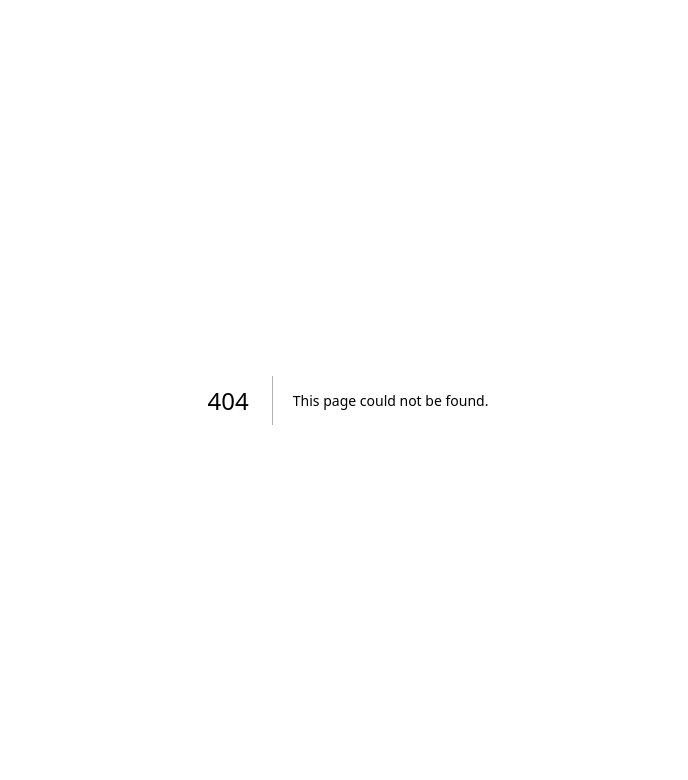
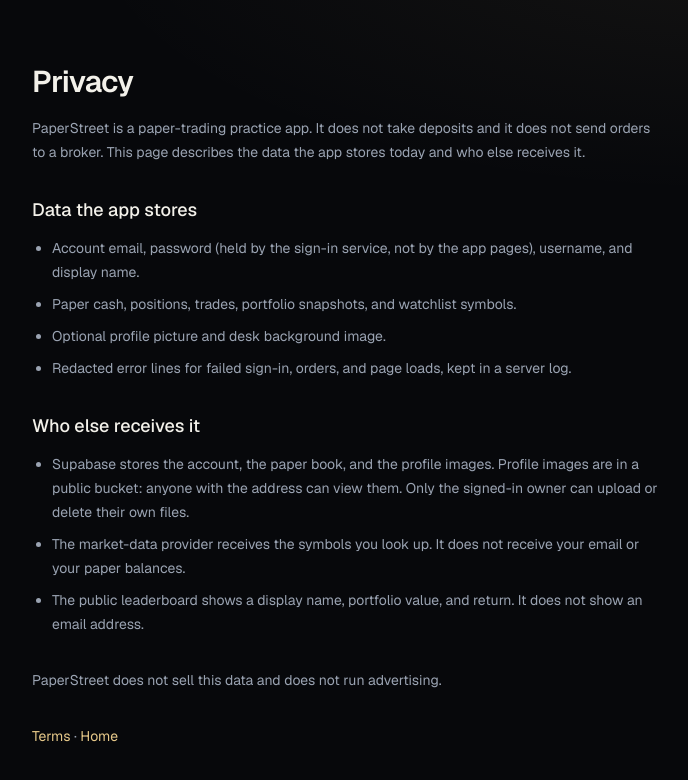
Before and after one commit to chance1473/paperstreet, a Next.js app: page /privacy in a window 1280 px wide. Before the commit this address had no page. Shown: the top 780 px of the page, without its empty margins (292-980 px from the left). Built offline with nearby package versions, Linux system fonts and the light colour scheme.

Commit message:
Publish a privacy policy and terms that name the data the app stores and shares.
Passo-Board-Task: plan::178::readiness-requirement-privacy_terms

```diff
--- a/src/app/page.tsx
+++ b/src/app/page.tsx
@@ -147,7 +147,11 @@ export default function HomePage() {
       <footer className="border-t border-white/8">
         <div className="mx-auto flex max-w-6xl flex-col gap-3 px-5 py-6 text-xs text-muted-foreground sm:flex-row sm:items-center sm:justify-between">
           <span>PaperStreet</span>
-          <span>Paper trading only. No real-money deposits or brokerage orders.</span>
+          <span className="flex flex-wrap gap-x-4 gap-y-1">
+            <span>Paper trading only. No real-money deposits or brokerage orders.</span>
+            <Link href="/privacy" className="underline-offset-4 hover:underline">Privacy</Link>
+            <Link href="/terms" className="underline-offset-4 hover:underline">Terms</Link>
+          </span>
         </div>
       </footer>
     </main>
--- /dev/null
+++ b/src/app/privacy/page.tsx
@@ -0,0 +1,35 @@
+import type { Metadata } from "next";
+import Link from "next/link";
+
+export const metadata: Metadata = { title: "Privacy · PaperStreet" };
+
+export default function PrivacyPage() {
+  return (
+    <main className="mx-auto max-w-2xl px-5 py-16 text-sm leading-6 text-muted-foreground">
+      <h1 className="text-3xl font-semibold tracking-tight text-foreground">Privacy</h1>
+      <p className="mt-4">
+        PaperStreet is a paper-trading practice app. It does not take deposits and it does not send orders to a broker.
+        This page describes the data the app stores today and who else receives it.
+      </p>
+      <h2 className="mt-8 text-lg font-medium text-foreground">Data the app stores</h2>
+      <ul className="mt-3 list-disc space-y-2 pl-5">
+        <li>Account email, password (held by the sign-in service, not by the app pages), username, and display name.</li>
+        <li>Paper cash, positions, trades, portfolio snapshots, and watchlist symbols.</li>
+        <li>Optional profile picture and desk background image.</li>
+        <li>Redacted error lines for failed sign-in, orders, and page loads, kept in a server log.</li>
+      </ul>
+      <h2 className="mt-8 text-lg font-medium text-foreground">Who else receives it</h2>
+      <ul className="mt-3 list-disc space-y-2 pl-5">
+        <li>Supabase stores the account, the paper book, and the profile images. Profile images are in a public bucket: anyone with the address can view them. Only the signed-in owner can upload or delete their own files.</li>
+        <li>The market-data provider receives the symbols you look up. It does not receive your email or your paper balances.</li>
+        <li>The public leaderboard shows a display name, portfolio value, and return. It does not show an email address.</li>
+      </ul>
+      <p className="mt-8">PaperStreet does not sell this data and does not run advertising.</p>
+      <p className="mt-8">
+        <Link href="/terms" className="text-[#e7c98a] underline-offset-4 hover:underline">Terms</Link>
+        {" · "}
+        <Link href="/" className="text-[#e7c98a] underline-offset-4 hover:underline">Home</Link>
+      </p>
+    </main>
+  );
+}
--- /dev/null
+++ b/src/app/terms/page.tsx
@@ -0,0 +1,27 @@
+import type { Metadata } from "next";
+import Link from "next/link";
+
+export const metadata: Metadata = { title: "Terms · PaperStreet" };
+
+export default function TermsPage() {
+  return (
+    <main className="mx-auto max-w-2xl px-5 py-16 text-sm leading-6 text-muted-foreground">
+      <h1 className="text-3xl font-semibold tracking-tight text-foreground">Terms</h1>
+      <p className="mt-4">
+        PaperStreet lets you practice with simulated cash and live or fallback market prices. Using the app means you accept the limits below.
+      </p>
+      <ul className="mt-6 list-disc space-y-2 pl-5">
+        <li>Balances, fills, and the leaderboard are simulated. They are not a brokerage account and not a promise of any market result.</li>
+        <li>Nothing in the app is investment, tax, or legal advice.</li>
+        <li>Prices can be delayed, missing, or from a public fallback. A paper fill uses the server price at the time of the order, not the number shown in the browser.</li>
+        <li>You may not use the app to move real money. There is no deposit, withdrawal, or broker order.</li>
+        <li>Account data is stored as the privacy page describes, including email, the paper book, and optional profile images shared with the database host and, for symbol lookups only, the market-data provider.</li>
+      </ul>
+      <p className="mt-8">
+        <Link href="/privacy" className="text-[#e7c98a] underline-offset-4 hover:underline">Privacy</Link>
+        {" · "}
+        <Link href="/" className="text-[#e7c98a] underline-offset-4 hover:underline">Home</Link>
+      </p>
+    </main>
+  );
+}
```
Also changed, not shown: 1 other file (tests, documents, lock files or other folders).
